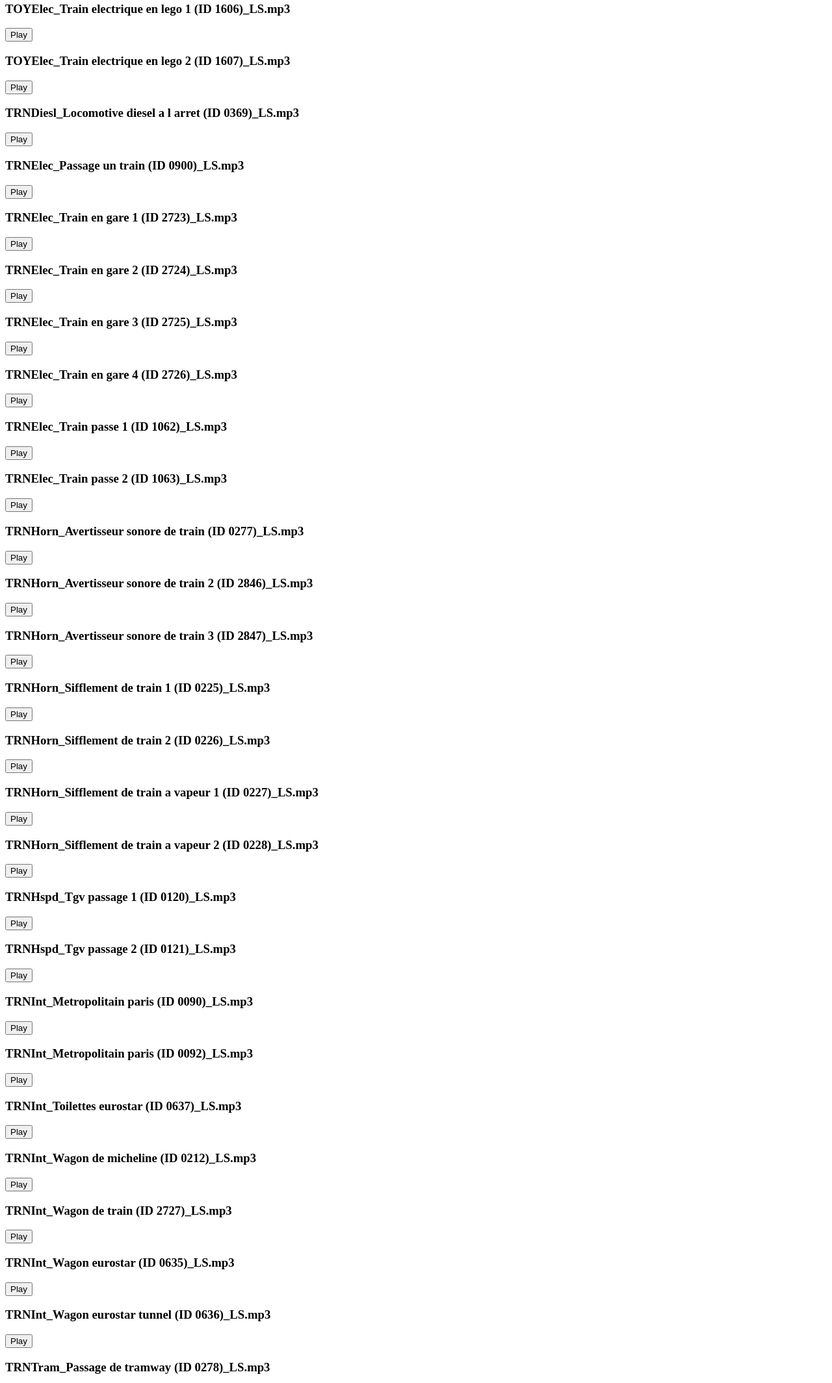
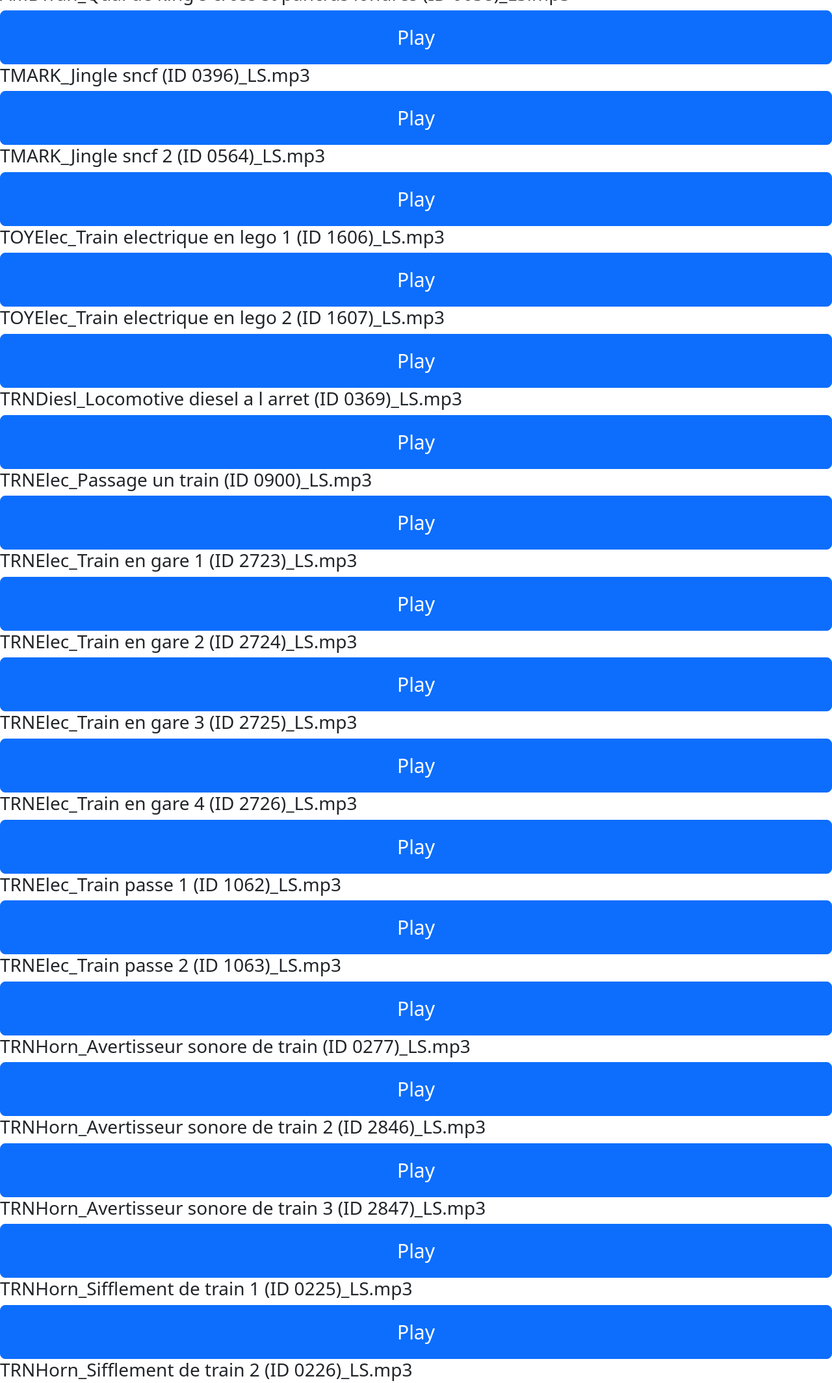
Before and after one commit to pc152/son.github.io, a plain HTML site: page index.html in a window 1280 px wide. Shown: the part 649-2778 px from the top of the page at 65% size. Drawn offline with nearby package versions, Linux system fonts and the light colour scheme.

Commit message:
Update index.html

```diff
--- a/index.html
+++ b/index.html
@@ -1,251 +1,262 @@
 <script src="https://cdnjs.cloudflare.com/ajax/libs/jquery/3.6.1/jquery.min.js" integrity="sha512-aVKKRRi/Q/YV+4mjoKBsE4x3H+BkegoM/em46NNlCqNTmUYADjBbeNefNxYV7giUp0VxICtqdrbqU7iVaeZNXA==" crossorigin="anonymous" referrerpolicy="no-referrer"></script>
-
-<h3>ALRMBell_Avertisseur passage niveau (ID 1064)_LS.mp3</h3>
+<link rel="stylesheet" href="https://cdn.jsdelivr.net/npm/bootstrap@5.2.0/dist/css/bootstrap.min.css" integrity="sha384-gH2yIJqKdNHPEq0n4Mqa/HGKIhSkIHeL5AyhkYV8i59U5AR6csBvApHHNl/vI1Bx" crossorigin="anonymous">
+<style>
+  .btn-xlarge {
+    padding: 18px 28px;
+    font-size: 30px; //change this to your desired size
+    line-height: normal;
+    width:100%;
+    -webkit-border-radius: 8px;
+       -moz-border-radius: 8px;
+            border-radius: 8px;
+}
+</style>
+<p class="h3">ALRMBell_Avertisseur passage niveau (ID 1064)_LS.mp3</p>
 <audio id="audioPlayer1" loop src="./train/ALRMBell_Avertisseur passage niveau (ID 1064)_LS.mp3">
   <source src="./train/ALRMBell_Avertisseur passage niveau (ID 1064)_LS.mp3"></source>
 </audio>
 
-<button class="control" onclick="play('audioPlayer1', this)">Play</button>
+<button class="btn btn-primary btn-xlarge" onclick="play('audioPlayer1', this)">Play</button>
 <br />
-<h3>ALRMBell_Sonnerie passage a niveau (ID 0899)_LS.mp3</h3>
+<p class="h3">ALRMBell_Sonnerie passage a niveau (ID 0899)_LS.mp3</p>
 <audio id="audioPlayer2" loop src="./train/ALRMBell_Sonnerie passage a niveau (ID 0899)_LS.mp3">
   <source src="./train/ALRMBell_Sonnerie passage a niveau (ID 0899)_LS.mp3"></source>
 </audio>
 
-<button class="control" onclick="play('audioPlayer2', this)">Play</button>
+<button class="btn btn-primary btn-xlarge" onclick="play('audioPlayer2', this)">Play</button>
 <br />
 
-<h3>AMBTran_Gare de king s cross st pancras londres (ID 0639)_LS.mp3</h3>
+<p class="h3">AMBTran_Gare de king s cross st pancras londres (ID 0639)_LS.mp3</p>
 <audio id="audioPlayer3" loop src="./train/AMBTran_Gare de king s cross st pancras londres (ID 0639)_LS.mp3">
   <source src="./train/AMBTran_Gare de king s cross st pancras londres (ID 0639)_LS.mp3"></source>
 </audio>
 
-<button class="control" onclick="play('audioPlayer3', this)">Play</button>
+<button class="btn btn-primary btn-xlarge" onclick="play('audioPlayer3', this)">Play</button>
 <br />
-<h3>AMBTran_Gare du nord paris (ID 0634)_LS.mp3</h3>
+<p class="h3">AMBTran_Gare du nord paris (ID 0634)_LS.mp3</p>
 <audio id="audioPlayer4" loop src="./train/AMBTran_Gare du nord paris (ID 0634)_LS.mp3">
   <source src="./train/AMBTran_Gare du nord paris (ID 0634)_LS.mp3"></source>
 </audio>
 
-<button class="control" onclick="play('audioPlayer4', this)">Play</button>
+<button class="btn btn-primary btn-xlarge" onclick="play('audioPlayer4', this)">Play</button>
 <br />
-<h3>AMBTran_Quai de gare du nord paris (ID 0647)_LS.mp3</h3>
+<p class="h3">AMBTran_Quai de gare du nord paris (ID 0647)_LS.mp3</p>
 <audio id="audioPlayer5" loop src="./train/AMBTran_Quai de gare du nord paris (ID 0647)_LS.mp3">
   <source src="./train/AMBTran_Quai de gare du nord paris (ID 0647)_LS.mp3"></source>
 </audio>
 
-<button class="control" onclick="play('audioPlayer5', this)">Play</button>
+<button class="btn btn-primary btn-xlarge" onclick="play('audioPlayer5', this)">Play</button>
 <br />
-<h3>AMBTran_Quai de king s cross st pancras londres (ID 0638)_LS.mp3</h3>
+<p class="h3">AMBTran_Quai de king s cross st pancras londres (ID 0638)_LS.mp3</p>
 <audio id="audioPlayer6" loop src="./train/AMBTran_Quai de king s cross st pancras londres (ID 0638)_LS.mp3">
   <source src="./train/AMBTran_Quai de king s cross st pancras londres (ID 0638)_LS.mp3"></source>
 </audio>
 
-<button class="control" onclick="play('audioPlayer6', this)">Play</button>
+<button class="btn btn-primary btn-xlarge" onclick="play('audioPlayer6', this)">Play</button>
 <br />
-<h3>TMARK_Jingle sncf (ID 0396)_LS.mp3</h3>
+<p class="h3">TMARK_Jingle sncf (ID 0396)_LS.mp3</p>
 <audio id="audioPlayer7" loop src="./train/TMARK_Jingle sncf (ID 0396)_LS.mp3">
   <source src="./train/TMARK_Jingle sncf (ID 0396)_LS.mp3"></source>
 </audio>
 
-<button class="control" onclick="play('audioPlayer7', this)">Play</button>
+<button class="btn btn-primary btn-xlarge" onclick="play('audioPlayer7', this)">Play</button>
 <br />
-<h3>TMARK_Jingle sncf 2 (ID 0564)_LS.mp3</h3>
+<p class="h3">TMARK_Jingle sncf 2 (ID 0564)_LS.mp3</p>
 <audio id="audioPlayer8" loop src="./train/TMARK_Jingle sncf 2 (ID 0564)_LS.mp3">
   <source src="./train/TMARK_Jingle sncf 2 (ID 0564)_LS.mp3"></source>
 </audio>
 
-<button class="control" onclick="play('audioPlayer8', this)">Play</button>
+<button class="btn btn-primary btn-xlarge" onclick="play('audioPlayer8', this)">Play</button>
 <br />
-<h3>TOYElec_Train electrique en lego 1 (ID 1606)_LS.mp3</h3>
+<p class="h3">TOYElec_Train electrique en lego 1 (ID 1606)_LS.mp3</p>
 <audio id="audioPlayer9" loop src="./train/TOYElec_Train electrique en lego 1 (ID 1606)_LS.mp3">
   <source src="./train/TOYElec_Train electrique en lego 1 (ID 1606)_LS.mp3"></source>
 </audio>
 
-<button class="control" onclick="play('audioPlayer9', this)">Play</button>
+<button class="btn btn-primary btn-xlarge" onclick="play('audioPlayer9', this)">Play</button>
 <br />
-<h3>TOYElec_Train electrique en lego 2 (ID 1607)_LS.mp3</h3>
+<p class="h3">TOYElec_Train electrique en lego 2 (ID 1607)_LS.mp3</p>
 <audio id="audioPlayer10" loop src="./train/TOYElec_Train electrique en lego 2 (ID 1607)_LS.mp3">
   <source src="./train/TOYElec_Train electrique en lego 2 (ID 1607)_LS.mp3"></source>
 </audio>
 
-<button class="control" onclick="play('audioPlayer10', this)">Play</button>
+<button class="btn btn-primary btn-xlarge" onclick="play('audioPlayer10', this)">Play</button>
 <br />
-<h3>TRNDiesl_Locomotive diesel a l arret (ID 0369)_LS.mp3</h3>
+<p class="h3">TRNDiesl_Locomotive diesel a l arret (ID 0369)_LS.mp3</p>
 <audio id="audioPlayer11" loop src="./train/TRNDiesl_Locomotive diesel a l arret (ID 0369)_LS.mp3">
   <source src="./train/TRNDiesl_Locomotive diesel a l arret (ID 0369)_LS.mp3"></source>
 </audio>
 
-<button class="control" onclick="play('audioPlayer11', this)">Play</button>
+<button class="btn btn-primary btn-xlarge" onclick="play('audioPlayer11', this)">Play</button>
 <br />
-<h3>TRNElec_Passage un train (ID 0900)_LS.mp3</h3>
+<p class="h3">TRNElec_Passage un train (ID 0900)_LS.mp3</p>
 <audio id="audioPlayer12" loop src="./train/TRNElec_Passage un train (ID 0900)_LS.mp3">
   <source src="./train/TRNElec_Passage un train (ID 0900)_LS.mp3"></source>
 </audio>
 
-<button class="control" onclick="play('audioPlayer12', this)">Play</button>
+<button class="btn btn-primary btn-xlarge" onclick="play('audioPlayer12', this)">Play</button>
 <br />
-<h3>TRNElec_Train en gare 1 (ID 2723)_LS.mp3</h3>
+<p class="h3">TRNElec_Train en gare 1 (ID 2723)_LS.mp3</p>
 <audio id="audioPlaye13" loop src="./train/TRNElec_Train en gare 1 (ID 2723)_LS.mp3">
   <source src="./train/TRNElec_Train en gare 1 (ID 2723)_LS.mp3"></source>
 </audio>
 
-<button class="control" onclick="play('audioPlayer13', this)">Play</button>
+<button class="btn btn-primary btn-xlarge" onclick="play('audioPlayer13', this)">Play</button>
 <br />
-<h3>TRNElec_Train en gare 2 (ID 2724)_LS.mp3</h3>
+<p class="h3">TRNElec_Train en gare 2 (ID 2724)_LS.mp3</p>
 <audio id="audioPlayer14" loop src="./train/TRNElec_Train en gare 2 (ID 2724)_LS.mp3">
   <source src="./train/TRNElec_Train en gare 2 (ID 2724)_LS.mp3"></source>
 </audio>
 
-<button class="control" onclick="play('audioPlayer14', this)">Play</button>
+<button class="btn btn-primary btn-xlarge" onclick="play('audioPlayer14', this)">Play</button>
 <br />
-<h3>TRNElec_Train en gare 3 (ID 2725)_LS.mp3</h3>
+<p class="h3">TRNElec_Train en gare 3 (ID 2725)_LS.mp3</p>
 <audio id="audioPlayer15" loop src="./train/TRNElec_Train en gare 3 (ID 2725)_LS.mp3">
   <source src="./train/TRNElec_Train en gare 3 (ID 2725)_LS.mp3"></source>
 </audio>
 
-<button class="control" onclick="play('audioPlayer15', this)">Play</button>
+<button class="btn btn-primary btn-xlarge" onclick="play('audioPlayer15', this)">Play</button>
 <br />
-<h3>TRNElec_Train en gare 4 (ID 2726)_LS.mp3</h3>
+<p class="h3">TRNElec_Train en gare 4 (ID 2726)_LS.mp3</p>
 <audio id="audioPlayer16" loop src="./train/TRNElec_Train en gare 4 (ID 2726)_LS.mp3">
   <source src="./train/TRNElec_Train en gare 4 (ID 2726)_LS.mp3"></source>
 </audio>
 
-<button class="control" onclick="play('audioPlayer16', this)">Play</button>
+<button class="btn btn-primary btn-xlarge" onclick="play('audioPlayer16', this)">Play</button>
 <br />
-<h3>TRNElec_Train passe 1 (ID 1062)_LS.mp3</h3>
+<p class="h3">TRNElec_Train passe 1 (ID 1062)_LS.mp3</p>
 <audio id="audioPlayer17" loop src="./train/TRNElec_Train passe 1 (ID 1062)_LS.mp3">
   <source src="./train/TRNElec_Train passe 1 (ID 1062)_LS.mp3"></source>
 </audio>
 
-<button class="control" onclick="play('audioPlayer17', this)">Play</button>
+<button class="btn btn-primary btn-xlarge" onclick="play('audioPlayer17', this)">Play</button>
 <br />
-<h3>TRNElec_Train passe 2 (ID 1063)_LS.mp3</h3>
+<p class="h3">TRNElec_Train passe 2 (ID 1063)_LS.mp3</p>
 <audio id="audioPlayer18" loop src="./train/TRNElec_Train passe 2 (ID 1063)_LS.mp3">
   <source src="./train/TRNElec_Train passe 2 (ID 1063)_LS.mp3"></source>
 </audio>
 
-<button class="control" onclick="play('audioPlayer18', this)">Play</button>
+<button class="btn btn-primary btn-xlarge" onclick="play('audioPlayer18', this)">Play</button>
 <br />
-<h3>TRNHorn_Avertisseur sonore de train (ID 0277)_LS.mp3</h3>
+<p class="h3">TRNHorn_Avertisseur sonore de train (ID 0277)_LS.mp3</p>
 <audio id="audioPlayer19" loop src="./train/TRNHorn_Avertisseur sonore de train (ID 0277)_LS.mp3">
   <source src="./train/TRNHorn_Avertisseur sonore de train (ID 0277)_LS.mp3"></source>
 </audio>
 
-<button class="control" onclick="play('audioPlayer19', this)">Play</button>
+<button class="btn btn-primary btn-xlarge" onclick="play('audioPlayer19', this)">Play</button>
 <br />
-<h3>TRNHorn_Avertisseur sonore de train 2 (ID 2846)_LS.mp3</h3>
+<p class="h3">TRNHorn_Avertisseur sonore de train 2 (ID 2846)_LS.mp3</p>
 <audio id="audioPlayer20" loop src="./train/TRNHorn_Avertisseur sonore de train 2 (ID 2846)_LS.mp3">
   <source src="./train/TRNHorn_Avertisseur sonore de train 2 (ID 2846)_LS.mp3"></source>
 </audio>
 
-<button class="control" onclick="play('audioPlayer20', this)">Play</button>
+<button class="btn btn-primary btn-xlarge" onclick="play('audioPlayer20', this)">Play</button>
 <br />
-<h3>TRNHorn_Avertisseur sonore de train 3 (ID 2847)_LS.mp3</h3>
+<p class="h3">TRNHorn_Avertisseur sonore de train 3 (ID 2847)_LS.mp3</p>
 <audio id="audioPlayer21" loop src="./train/TRNHorn_Avertisseur sonore de train 3 (ID 2847)_LS.mp3">
   <source src="./train/TRNHorn_Avertisseur sonore de train 3 (ID 2847)_LS.mp3"></source>
 </audio>
 
-<button class="control" onclick="play('audioPlayer21', this)">Play</button>
+<button class="btn btn-primary btn-xlarge" onclick="play('audioPlayer21', this)">Play</button>
 <br />
 
-<h3>TRNHorn_Sifflement de train 1 (ID 0225)_LS.mp3</h3>
+<p class="h3">TRNHorn_Sifflement de train 1 (ID 0225)_LS.mp3</p>
 <audio id="audioPlayer22" loop src="./train/TRNHorn_Sifflement de train 1 (ID 0225)_LS.mp3">
   <source src="./train/TRNHorn_Sifflement de train 1 (ID 0225)_LS.mp3"></source>
 </audio>
 
-<button class="control" onclick="play('audioPlayer22', this)">Play</button>
+<button class="btn btn-primary btn-xlarge" onclick="play('audioPlayer22', this)">Play</button>
 <br />
-<h3>TRNHorn_Sifflement de train 2 (ID 0226)_LS.mp3</h3>
+<p class="h3">TRNHorn_Sifflement de train 2 (ID 0226)_LS.mp3</p>
 <audio id="audioPlayer23" loop src="./train/TRNHorn_Sifflement de train 2 (ID 0226)_LS.mp3">
   <source src="./train/TRNHorn_Sifflement de train 2 (ID 0226)_LS.mp3"></source>
 </audio>
 
-<button class="control" onclick="play('audioPlayer23', this)">Play</button>
+<button class="btn btn-primary btn-xlarge" onclick="play('audioPlayer23', this)">Play</button>
 <br />
-<h3>TRNHorn_Sifflement de train a vapeur 1 (ID 0227)_LS.mp3</h3>
+<p class="h3">TRNHorn_Sifflement de train a vapeur 1 (ID 0227)_LS.mp3</p>
 <audio id="audioPlayer24" loop src="./train/TRNHorn_Sifflement de train a vapeur 1 (ID 0227)_LS.mp3">
   <source src="./train/TRNHorn_Sifflement de train a vapeur 1 (ID 0227)_LS.mp3"></source>
 </audio>
 
-<button class="control" onclick="play('audioPlayer24', this)">Play</button>
+<button class="btn btn-primary btn-xlarge" onclick="play('audioPlayer24', this)">Play</button>
 <br />
-<h3>TRNHorn_Sifflement de train a vapeur 2 (ID 0228)_LS.mp3</h3>
+<p class="h3">TRNHorn_Sifflement de train a vapeur 2 (ID 0228)_LS.mp3</p>
 <audio id="audioPlayer25" loop src="./train/TRNHorn_Sifflement de train a vapeur 2 (ID 0228)_LS.mp3">
   <source src="./train/TRNHorn_Sifflement de train a vapeur 2 (ID 0228)_LS.mp3"></source>
 </audio>
 
-<button class="control" onclick="play('audioPlayer25', this)">Play</button>
+<button class="btn btn-primary btn-xlarge" onclick="play('audioPlayer25', this)">Play</button>
 <br />
-<h3>TRNHspd_Tgv passage 1 (ID 0120)_LS.mp3</h3>
+<p class="h3">TRNHspd_Tgv passage 1 (ID 0120)_LS.mp3</p>
 <audio id="audioPlayer26" loop src="./train/TRNHspd_Tgv passage 1 (ID 0120)_LS.mp3">
   <source src="./train/TRNHspd_Tgv passage 1 (ID 0120)_LS.mp3"></source>
 </audio>
 
-<button class="control" onclick="play('audioPlayer26', this)">Play</button>
+<button class="btn btn-primary btn-xlarge" onclick="play('audioPlayer26', this)">Play</button>
 <br />
-<h3>TRNHspd_Tgv passage 2 (ID 0121)_LS.mp3</h3>
+<p class="h3">TRNHspd_Tgv passage 2 (ID 0121)_LS.mp3</p>
 <audio id="audioPlayer27" loop src="./train/TRNHspd_Tgv passage 2 (ID 0121)_LS.mp3">
   <source src="./train/TRNHspd_Tgv passage 2 (ID 0121)_LS.mp3"></source>
 </audio>
 
-<button class="control" onclick="play('audioPlayer27', this)">Play</button>
+<button class="btn btn-primary btn-xlarge" onclick="play('audioPlayer27', this)">Play</button>
 <br />
-<h3>TRNInt_Metropolitain paris (ID 0090)_LS.mp3</h3>
+<p class="h3">TRNInt_Metropolitain paris (ID 0090)_LS.mp3</p>
 <audio id="audioPlayer28" loop src="./train/TRNInt_Metropolitain paris (ID 0090)_LS.mp3">
   <source src="./train/TRNInt_Metropolitain paris (ID 0090)_LS.mp3"></source>
 </audio>
 
-<button class="control" onclick="play('audioPlayer28', this)">Play</button>
+<button class="btn btn-primary btn-xlarge" onclick="play('audioPlayer28', this)">Play</button>
 <br />
-<h3>TRNInt_Metropolitain paris (ID 0092)_LS.mp3</h3>
+<p class="h3">TRNInt_Metropolitain paris (ID 0092)_LS.mp3</p>
 <audio id="audioPlayer29" loop src="./train/TRNInt_Metropolitain paris (ID 0092)_LS.mp3">
   <source src="./train/TRNInt_Metropolitain paris (ID 0092)_LS.mp3"></source>
 </audio>
 
-<button class="control" onclick="play('audioPlayer29', this)">Play</button>
+<button class="btn btn-primary btn-xlarge" onclick="play('audioPlayer29', this)">Play</button>
 <br />
-<h3>TRNInt_Toilettes eurostar (ID 0637)_LS.mp3</h3>
+<p class="h3">TRNInt_Toilettes eurostar (ID 0637)_LS.mp3</p>
 <audio id="audioPlayer30" loop src="./train/TRNInt_Toilettes eurostar (ID 0637)_LS.mp3">
   <source src="./train/TRNInt_Toilettes eurostar (ID 0637)_LS.mp3"></source>
 </audio>
 
-<button class="control" onclick="play('audioPlayer30', this)">Play</button>
+<button class="btn btn-primary btn-xlarge" onclick="play('audioPlayer30', this)">Play</button>
 <br />
-<h3>TRNInt_Wagon de micheline (ID 0212)_LS.mp3</h3>
+<p class="h3">TRNInt_Wagon de micheline (ID 0212)_LS.mp3</p>
 <audio id="audioPlayer31" loop src="./train/TRNInt_Wagon de micheline (ID 0212)_LS.mp3">
   <source src="./train/TRNInt_Wagon de micheline (ID 0212)_LS.mp3"></source>
 </audio>
 
-<button class="control" onclick="play('audioPlayer31', this)">Play</button>
+<button class="btn btn-primary btn-xlarge" onclick="play('audioPlayer31', this)">Play</button>
 <br />
-<h3>TRNInt_Wagon de train (ID 2727)_LS.mp3</h3>
+<p class="h3">TRNInt_Wagon de train (ID 2727)_LS.mp3</p>
 <audio id="audioPlayer32" loop src="./train/TRNInt_Wagon de train (ID 2727)_LS.mp3">
   <source src="./train/TRNInt_Wagon de train (ID 2727)_LS.mp3"></source>
 </audio>
 
-<button class="control" onclick="play('audioPlayer32', this)">Play</button>
+<button class="btn btn-primary btn-xlarge" onclick="play('audioPlayer32', this)">Play</button>
 <br />
-<h3>TRNInt_Wagon eurostar (ID 0635)_LS.mp3</h3>
+<p class="h3">TRNInt_Wagon eurostar (ID 0635)_LS.mp3</p>
 <audio id="audioPlayer33" loop src="./train/TRNInt_Wagon eurostar (ID 0635)_LS.mp3">
   <source src="./train/TRNInt_Wagon eurostar (ID 0635)_LS.mp3"></source>
 </audio>
 
-<button class="control" onclick="play('audioPlayer33', this)">Play</button>
+<button class="btn btn-primary btn-xlarge" onclick="play('audioPlayer33', this)">Play</button>
 <br />
-<h3>TRNInt_Wagon eurostar tunnel (ID 0636)_LS.mp3</h3>
+<p class="h3">TRNInt_Wagon eurostar tunnel (ID 0636)_LS.mp3</p>
 <audio id="audioPlayer34" loop src="./train/TRNInt_Wagon eurostar tunnel (ID 0636)_LS.mp3">
   <source src="./train/TRNInt_Wagon eurostar tunnel (ID 0636)_LS.mp3"></source>
 </audio>
 
-<button class="control" onclick="play('audioPlayer34', this)">Play</button>
+<button class="btn btn-primary btn-xlarge" onclick="play('audioPlayer34', this)">Play</button>
 <br />
-<h3>TRNTram_Passage de tramway (ID 0278)_LS.mp3</h3>
+<p class="h3">TRNTram_Passage de tramway (ID 0278)_LS.mp3</p>
 <audio id="audioPlayer34" loop src="./train/TRNTram_Passage de tramway (ID 0278)_LS.mp3">
   <source src="./train/TRNTram_Passage de tramway (ID 0278)_LS.mp3"></source>
 </audio>
 
-<button class="control" onclick="play('audioPlayer34', this)">Play</button>
+<button class="btn btn-primary btn-xlarge" onclick="play('audioPlayer34', this)">Play</button>
 <script>
 
 
```
